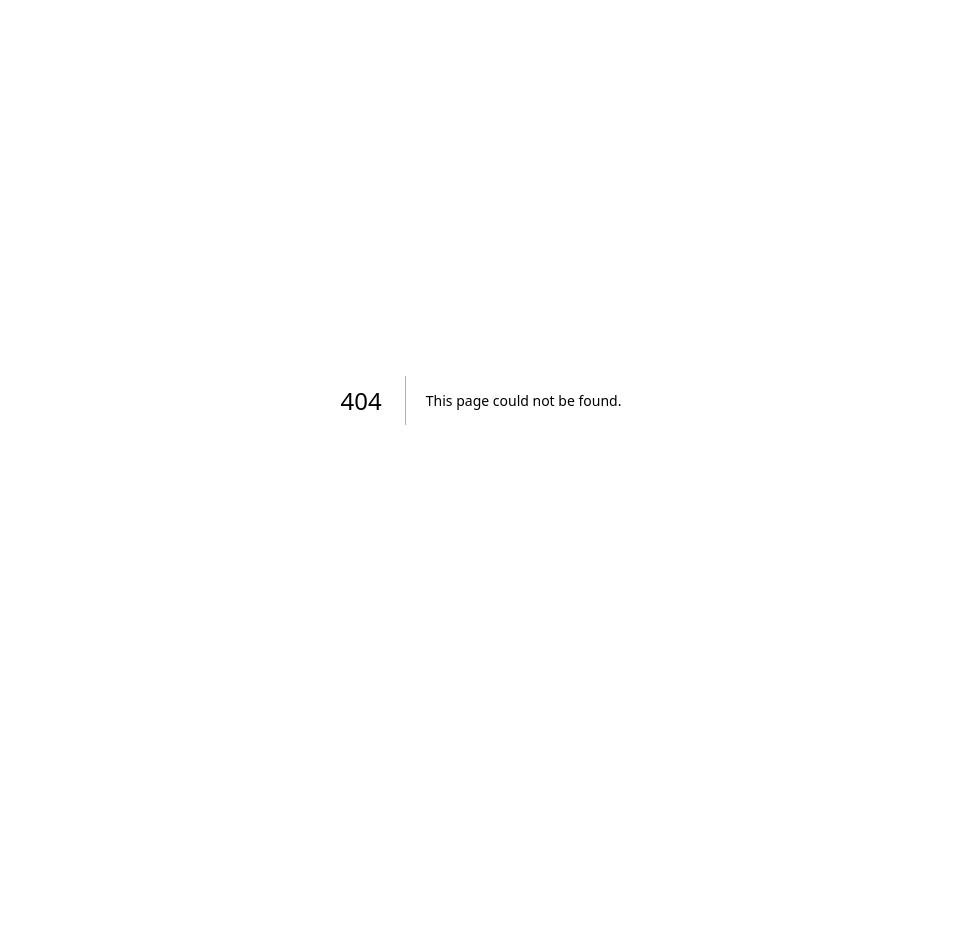
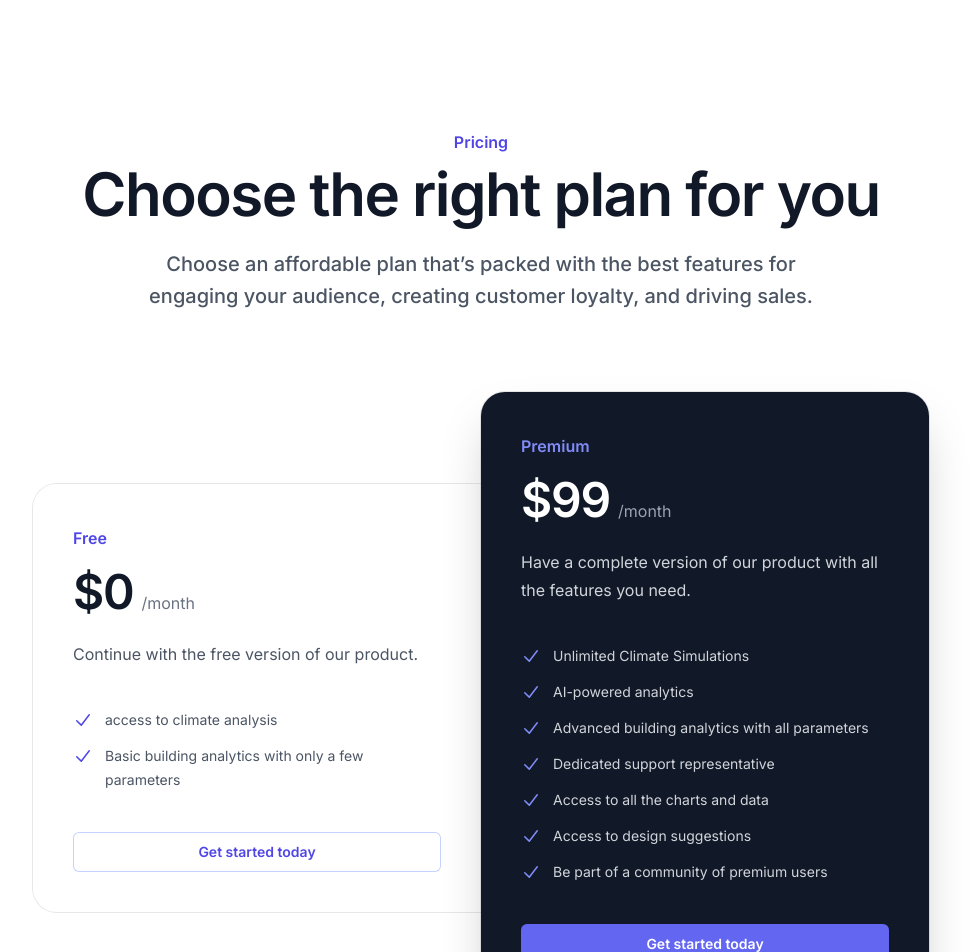
Before and after one commit to adddddddddddddddd/cfa, a Next.js app: page /come in a window 1280 px wide. Before the commit this address had no page. Shown: the top 952 px of the page, without its empty margins (159-1128 px from the left). Before the commit the page ends 800 px from the top, so only its background shows below. Built offline with nearby package versions, Linux system fonts and the light colour scheme.

Commit message:
Ajout de la page come pour inciter le client à souscrire à un abonnement

```diff
--- a/package.json
+++ b/package.json
@@ -9,6 +9,7 @@
     "lint": "next lint"
   },
   "dependencies": {
+    "@heroicons/react": "^2.2.0",
     "@hookform/resolvers": "^4.1.2",
     "@radix-ui/react-avatar": "^1.1.3",
     "@radix-ui/react-dialog": "^1.1.6",
--- /dev/null
+++ b/src/app/come/layout.tsx
@@ -0,0 +1,9 @@
+import React, { Children } from 'react'
+
+export default function ComeLayout({children}: Readonly<{children: React.ReactNode}>) {
+  return (
+    <div>
+      {children}
+    </div>
+  )
+}
--- /dev/null
+++ b/src/app/come/page.tsx
@@ -0,0 +1,140 @@
+import { SidebarProvider } from "@/components/ui/sidebar";
+import { AppSidebar } from "@/components/app-sidebar";
+import SimulationCard from "@/components/SimulationCard";
+import { Button } from "@/components/ui/button";
+import { Plus } from "lucide-react";
+import { Come } from "@/components/côme"
+import { CheckIcon } from '@heroicons/react/20/solid'
+import Image from 'next/image';
+
+const username = "Côme";
+
+const tiers = [
+  {
+      name: 'Free',
+      id: 'tier-free',
+      href: '#',
+      priceMonthly: '$0',
+      description: "Continue with the free version of our product.",
+      features: [
+          'access to climate analysis',
+          'Basic building analytics with only a few parameters',
+        ],
+      featured: false,
+  },
+  {
+      name: 'Premium',
+      id: 'tier-premium',
+      href: '#',
+      priceMonthly: '$99',
+      description: 'Have a complete version of our product with all the features you need.',
+      features: [
+          'Unlimited Climate Simulations',
+          'AI-powered analytics',
+          'Advanced building analytics with all parameters',
+          'Dedicated support representative',
+          'Access to all the charts and data',
+          'Access to design suggestions',
+          'Be part of a community of premium users',
+      ],
+      featured: true,
+  },
+]
+
+function classNames(...classes: string[]) {
+  return classes.filter(Boolean).join(' ');
+}
+
+
+export default function ComePage() {
+  return (
+    <div className="relative isolate bg-white px-6 py-24 sm:py-32 lg:px-8">
+    <div aria-hidden="true" className="absolute inset-x-0 -top-3 -z-10 transform-gpu overflow-hidden px-36 blur-3xl">
+      <div
+        style={{
+          clipPath:
+            'polygon(74.1% 44.1%, 100% 61.6%, 97.5% 26.9%, 85.5% 0.1%, 80.7% 2%, 72.5% 32.5%, 60.2% 62.4%, 52.4% 68.1%, 47.5% 58.3%, 45.2% 34.5%, 27.5% 76.7%, 0.1% 64.9%, 17.9% 100%, 27.6% 76.8%, 76.1% 97.7%, 74.1% 44.1%)',
+        }}
+        className="mx-auto aspect-1155/678 w-[72.1875rem] bg-linear-to-tr from-[#ff80b5] to-[#9089fc] opacity-30"
+      />
+    </div>
+    <div className="mx-auto max-w-4xl text-center">
+      <h2 className="text-base/7 font-semibold text-indigo-600">Pricing</h2>
+      <p className="mt-2 text-5xl font-semibold tracking-tight text-balance text-gray-900 sm:text-6xl">
+        Choose the right plan for you
+      </p>
+    </div>
+    <p className="mx-auto mt-6 max-w-2xl text-center text-lg font-medium text-pretty text-gray-600 sm:text-xl/8">
+      Choose an affordable plan that’s packed with the best features for engaging your audience, creating customer
+      loyalty, and driving sales.
+    </p>
+    <div className="mx-auto mt-16 grid max-w-lg grid-cols-1 items-center gap-y-6 sm:mt-20 sm:gap-y-0 lg:max-w-4xl lg:grid-cols-2">
+      {tiers.map((tier, tierIdx) => (
+        <div
+          key={tier.id}
+          className={classNames(
+            tier.featured ? 'relative bg-gray-900 shadow-2xl' : 'bg-white/60 sm:mx-8 lg:mx-0',
+            tier.featured
+              ? ''
+              : tierIdx === 0
+                ? 'rounded-t-3xl sm:rounded-b-none lg:rounded-tr-none lg:rounded-bl-3xl'
+                : 'sm:rounded-t-none lg:rounded-tr-3xl lg:rounded-bl-none',
+            'rounded-3xl p-8 ring-1 ring-gray-900/10 sm:p-10',
+          )}
+        >
+          <h3
+            id={tier.id}
+            className={classNames(tier.featured ? 'text-indigo-400' : 'text-indigo-600', 'text-base/7 font-semibold')}
+          >
+            {tier.name}
+          </h3>
+          <p className="mt-4 flex items-baseline gap-x-2">
+            <span
+              className={classNames(
+                tier.featured ? 'text-white' : 'text-gray-900',
+                'text-5xl font-semibold tracking-tight',
+              )}
+            >
+              {tier.priceMonthly}
+            </span>
+            <span className={classNames(tier.featured ? 'text-gray-400' : 'text-gray-500', 'text-base')}>/month</span>
+          </p>
+          <p className={classNames(tier.featured ? 'text-gray-300' : 'text-gray-600', 'mt-6 text-base/7')}>
+            {tier.description}
+          </p>
+          <ul
+            role="list"
+            className={classNames(
+              tier.featured ? 'text-gray-300' : 'text-gray-600',
+              'mt-8 space-y-3 text-sm/6 sm:mt-10',
+            )}
+          >
+            {tier.features.map((feature) => (
+              <li key={feature} className="flex gap-x-3">
+                <CheckIcon
+                  aria-hidden="true"
+                  className={classNames(tier.featured ? 'text-indigo-400' : 'text-indigo-600', 'h-6 w-5 flex-none')}
+                />
+                {feature}
+              </li>
+            ))}
+          </ul>
+          <a
+            href={tier.href}
+            aria-describedby={tier.id}
+            className={classNames(
+              tier.featured
+                ? 'bg-indigo-500 text-white shadow-xs hover:bg-indigo-400 focus-visible:outline-indigo-500'
+                : 'text-indigo-600 ring-1 ring-indigo-200 ring-inset hover:ring-indigo-300 focus-visible:outline-indigo-600',
+              'mt-8 block rounded-md px-3.5 py-2.5 text-center text-sm font-semibold focus-visible:outline-2 focus-visible:outline-offset-2 sm:mt-10',
+            )}
+          >
+            Get started today
+          </a>
+        </div>
+      ))}
+    </div>
+  </div>
+
+  );
+}
--- a/src/app/page.tsx
+++ b/src/app/page.tsx
@@ -68,7 +68,6 @@ export default function Home() {
                 You did not find what you were looking for? Create your own simulation!
               </h1>
               <div className="flex"> <Button><Plus/> Create Simulation</Button></div>
-
           </section>
         </div>
       </div>
--- a/src/components/app-sidebar.tsx
+++ b/src/components/app-sidebar.tsx
@@ -14,13 +14,14 @@ import { NavUser } from "@/components/nav-user";
 import { GalleryVerticalEnd } from "lucide-react";
 
 
-import { Plus, Home, Users } from "lucide-react";
+import { Plus, Home, Users, CircleFadingArrowUp } from "lucide-react";
 
 // Menu items
 const menuItems = [
   { title: "Create", icon: Plus, url: "/create" },
   { title: "Dashboard", icon: Home, url: "/" },
   { title: "Community", icon: Users, url: "/community" },
+  { title: "Premium Version", icon: CircleFadingArrowUp, url: "/come" },
 //   { title: "Profile", icon: User, url: "/profile" },
 //   { title: "Settings", icon: Cog, url: "/settings" },
 ];
--- a/src/components/nav-user.tsx
+++ b/src/components/nav-user.tsx
@@ -81,10 +81,13 @@ export function NavUser({
             </DropdownMenuLabel>
             <DropdownMenuSeparator />
             <DropdownMenuGroup>
-              <DropdownMenuItem className="text-purple-500 cursor-pointer">
+                <DropdownMenuItem
+                className="text-purple-500 cursor-pointer"
+                onSelect={() => window.location.href = 'http://localhost:3000/come'}
+                >
                 <Sparkles />
                 Upgrade to Pro
-              </DropdownMenuItem>
+                </DropdownMenuItem>
             </DropdownMenuGroup>
             <DropdownMenuSeparator />
             <DropdownMenuGroup>
```
Also changed, not shown: src/app/public/Logo_CFA.png (added), 1 other file (tests, documents, lock files or other folders).
